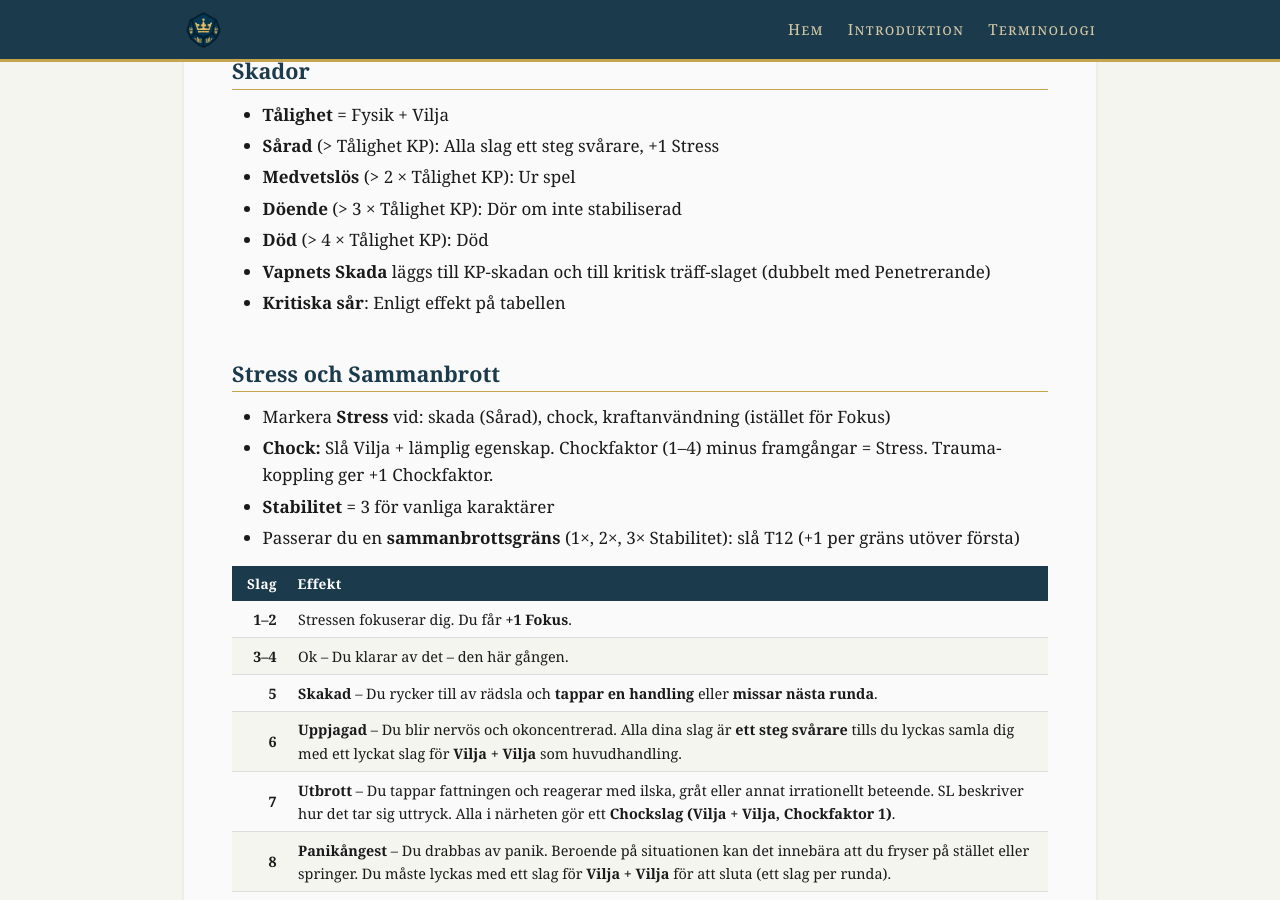
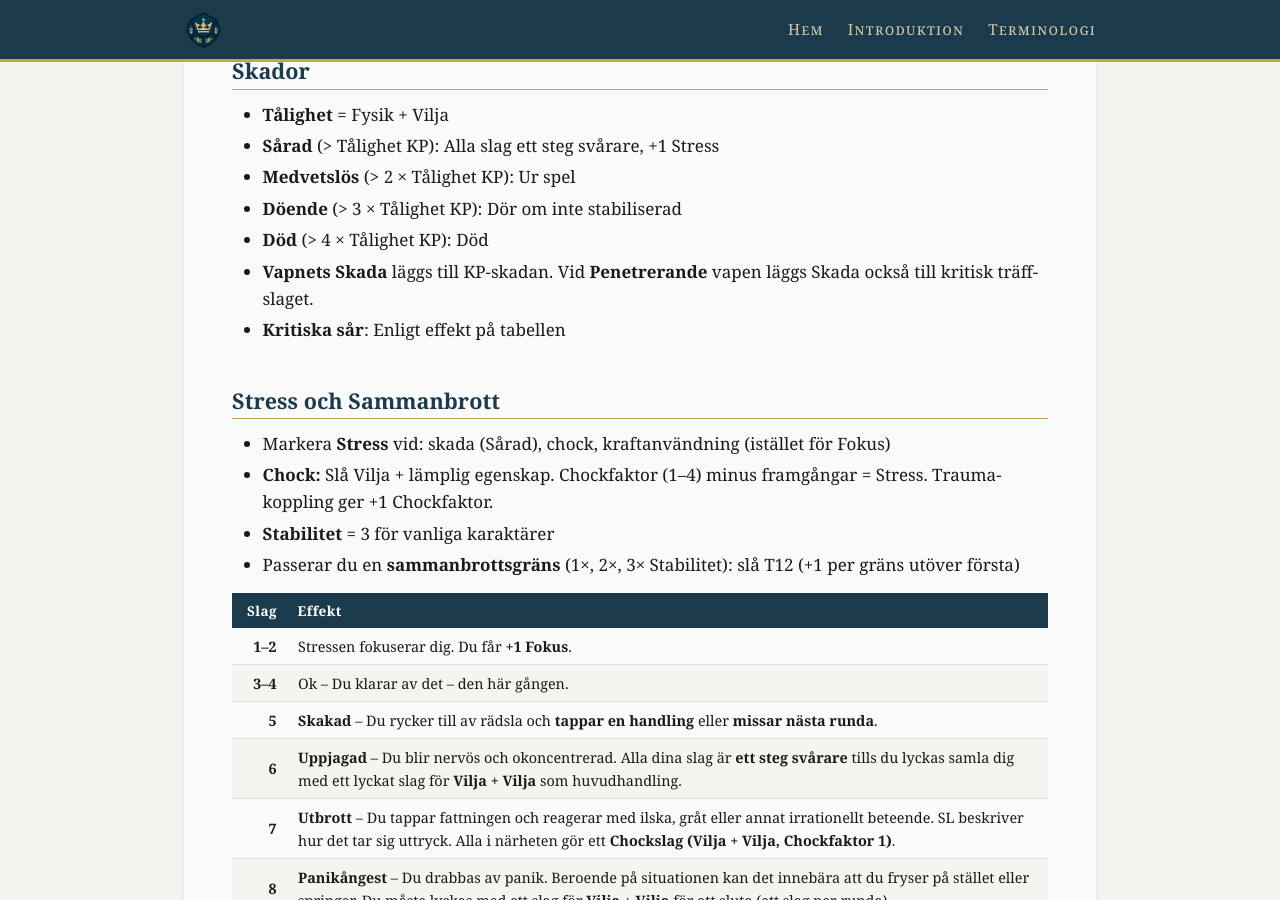
Before and after one commit to ulmus/Riket, a Jekyll site: the page built from Regler/Snabbreferens.md, in a window 1280 px wide and 900 px high, scrolled down 1067 px. Built offline with Jekyll 4.4.1, drawn with Linux system fonts in a browser that asks for light colours; our own code applies the rules of GitHub Pages for plain Markdown files.

Commit message:
Harmonisera Penetrerande till enkel Skada som krittabellmodifikator
Tre filer angav dubbel Skada som modifikator på kritiska träff-slag för
Penetrerande vapen, medan tre andra filer (Vapen.md, Strid och skada.md,
Kritiska träffar.md:s allmänna modifikator-rubrik) angav enkel Skada.
Enkel Skada är den avsedda regeln.

```diff
--- a/Regler/Snabbreferens.md
+++ b/Regler/Snabbreferens.md
@@ -31,7 +31,7 @@
 - **Medvetslös** (> 2 × Tålighet KP): Ur spel
 - **Döende** (> 3 × Tålighet KP): Dör om inte stabiliserad
 - **Död** (> 4 × Tålighet KP): Död
-- **Vapnets Skada** läggs till KP-skadan och till kritisk träff-slaget (dubbelt med Penetrerande)
+- **Vapnets Skada** läggs till KP-skadan. Vid **Penetrerande** vapen läggs Skada också till kritisk träff-slaget.
 - **Kritiska sår**: Enligt effekt på tabellen
 
 ## Stress och Sammanbrott
```
Also changed, not shown: Regler/Kritiska träffar.md (+1 -1 lines), Terminologi.md (+1 -1 lines).
